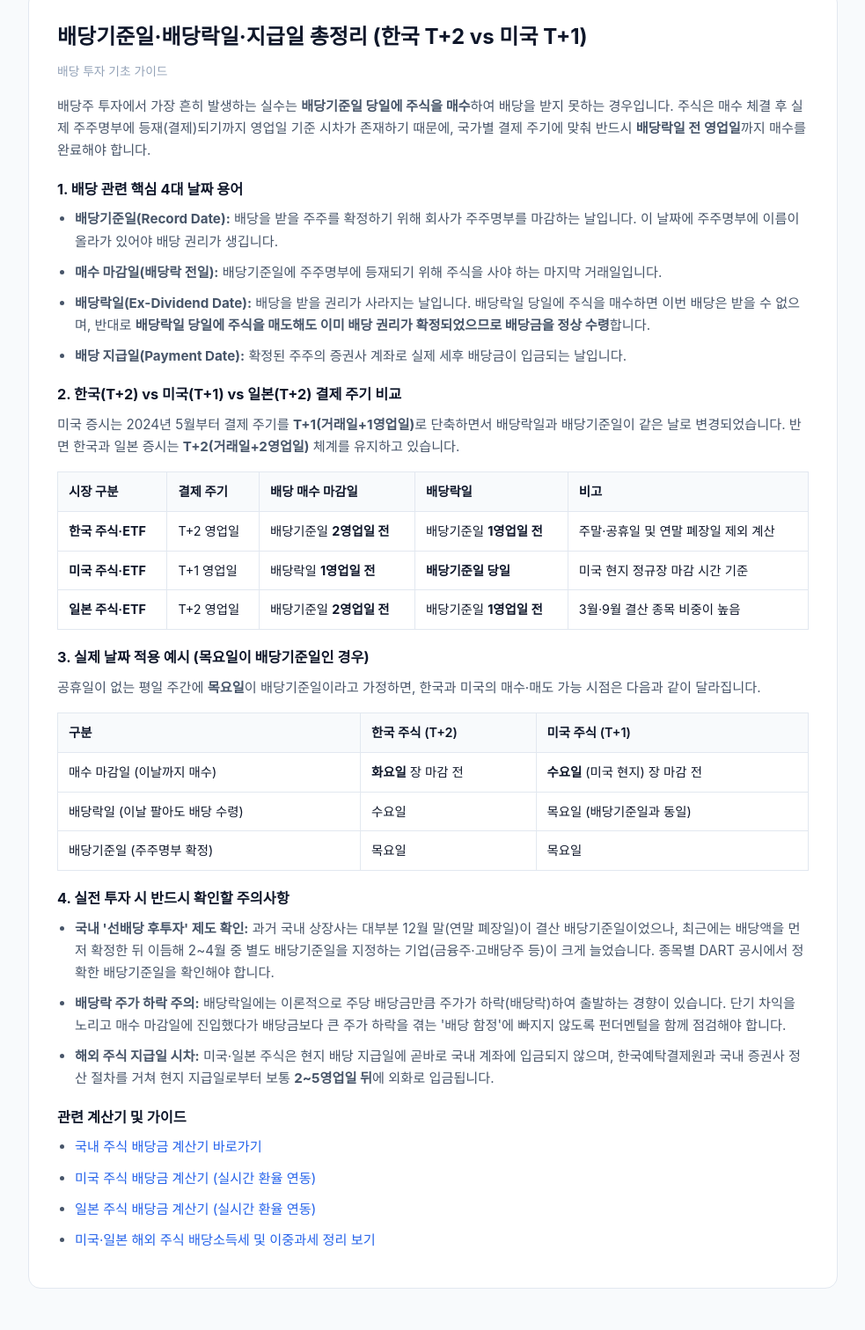
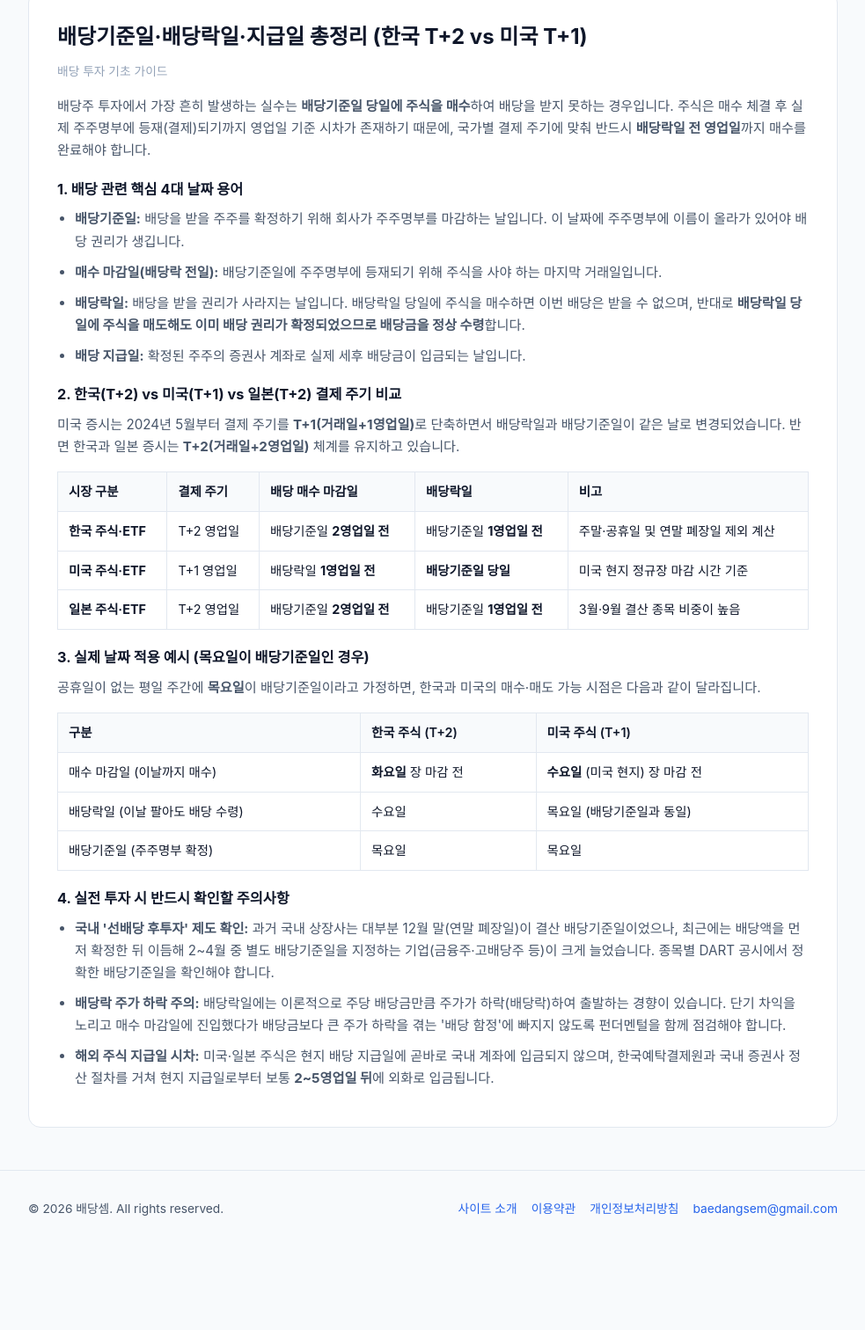
Before and after one commit to baedangsem-glitch/baedangsem, a plain HTML site: page guide-dividend-dates.html in a window 1280 px wide. Shown: the part 108-1620 px from the top of the page at 88% size, without its empty margins (148-1131 px from the left). After the commit the page ends 1525 px from the top, so only its background shows below. Drawn offline with Linux system fonts and the light colour scheme; a web font is replaced by a local one.

Commit message:
가이드 문구 수정

```diff
--- a/guide-dividend-dates.html
+++ b/guide-dividend-dates.html
@@ -51,10 +51,10 @@
 
       <h3>1. 배당 관련 핵심 4대 날짜 용어</h3>
       <ul>
-        <li><strong>배당기준일(Record Date):</strong> 배당을 받을 주주를 확정하기 위해 회사가 주주명부를 마감하는 날입니다. 이 날짜에 주주명부에 이름이 올라가 있어야 배당 권리가 생깁니다.</li>
+        <li><strong>배당기준일:</strong> 배당을 받을 주주를 확정하기 위해 회사가 주주명부를 마감하는 날입니다. 이 날짜에 주주명부에 이름이 올라가 있어야 배당 권리가 생깁니다.</li>
         <li><strong>매수 마감일(배당락 전일):</strong> 배당기준일에 주주명부에 등재되기 위해 주식을 사야 하는 마지막 거래일입니다.</li>
-        <li><strong>배당락일(Ex-Dividend Date):</strong> 배당을 받을 권리가 사라지는 날입니다. 배당락일 당일에 주식을 매수하면 이번 배당은 받을 수 없으며, 반대로 <strong>배당락일 당일에 주식을 매도해도 이미 배당 권리가 확정되었으므로 배당금을 정상 수령</strong>합니다.</li>
-        <li><strong>배당 지급일(Payment Date):</strong> 확정된 주주의 증권사 계좌로 실제 세후 배당금이 입금되는 날입니다.</li>
+        <li><strong>배당락일:</strong> 배당을 받을 권리가 사라지는 날입니다. 배당락일 당일에 주식을 매수하면 이번 배당은 받을 수 없으며, 반대로 <strong>배당락일 당일에 주식을 매도해도 이미 배당 권리가 확정되었으므로 배당금을 정상 수령</strong>합니다.</li>
+        <li><strong>배당 지급일:</strong> 확정된 주주의 증권사 계좌로 실제 세후 배당금이 입금되는 날입니다.</li>
       </ul>
 
       <h3>2. 한국(T+2) vs 미국(T+1) vs 일본(T+2) 결제 주기 비교</h3>
@@ -136,13 +136,6 @@
         <li><strong>해외 주식 지급일 시차:</strong> 미국·일본 주식은 현지 배당 지급일에 곧바로 국내 계좌에 입금되지 않으며, 한국예탁결제원과 국내 증권사 정산 절차를 거쳐 현지 지급일로부터 보통 <strong>2~5영업일 뒤</strong>에 외화로 입금됩니다.</li>
       </ul>
 
-      <h3>관련 계산기 및 가이드</h3>
-      <ul>
-        <li><a href="./index.html">국내 주식 배당금 계산기 바로가기</a></li>
-        <li><a href="./us.html">미국 주식 배당금 계산기 (실시간 환율 연동)</a></li>
-        <li><a href="./jp.html">일본 주식 배당금 계산기 (실시간 환율 연동)</a></li>
-        <li><a href="./guide-foreign-tax.html">미국·일본 해외 주식 배당소득세 및 이중과세 정리 보기</a></li>
-      </ul>
     </article>
   </main>
 
```
Also changed, not shown: guide-covered-call.html (+0 -7 lines), guide-reit-tax.html (+0 -7 lines).
